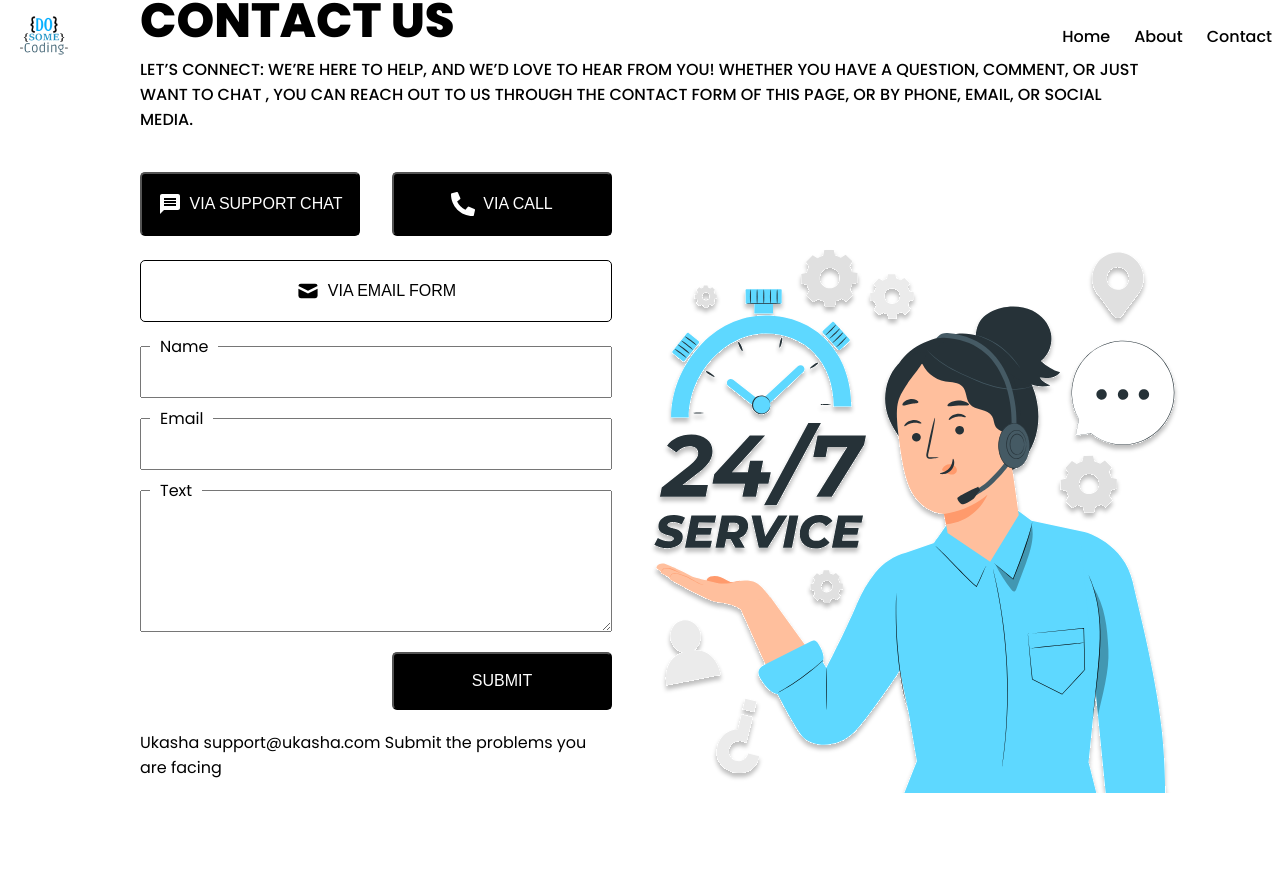
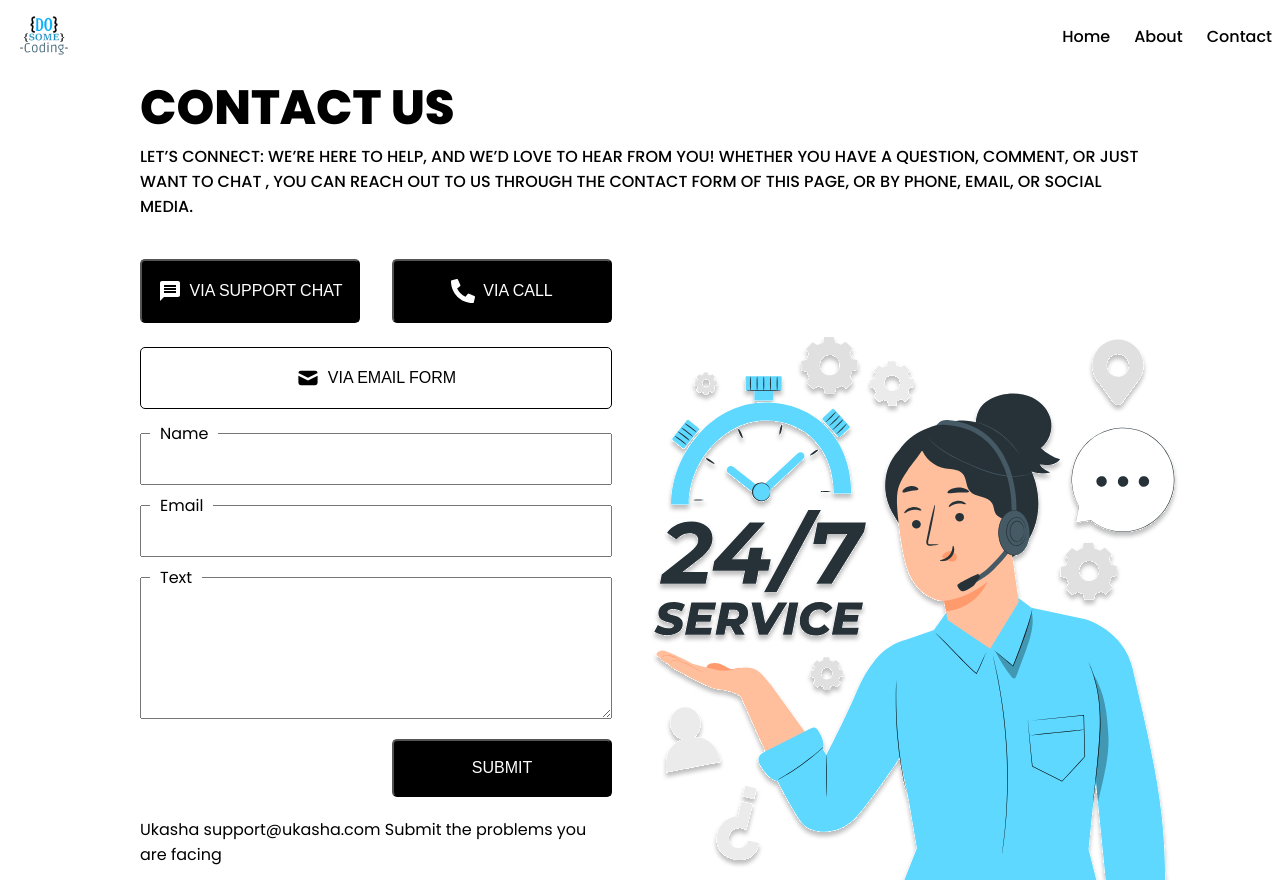
Before and after one commit to Ukashashere/ContactUS-page, a React (Vite) app in the folder contact-page/: page / in a window 1280 px wide. Before the commit the page ends 800 px from the top, so only its background shows below. Built offline with nearby package versions, Linux system fonts and the light colour scheme.

Commit message:
Commit 15

```diff
--- a/contact-page/src/App.css
+++ b/contact-page/src/App.css
@@ -16,7 +16,7 @@ body{
 
 .main_container{
   display: flex;
-  height: calc(100vh - 72px); /*as % of screen, 100vh means 100% of screen, calc to remove scrool behavior which is because of 72px of Navigation height */
+  /*height: calc(100vh - 72px);*/   /*Remmoved it to enable scrolling*/                           /*as % of screen, 100vh means 100% of screen, calc to remove scrool behavior which is because of 72px of Navigation height */
   flex-direction: column;
   justify-content: end;
 }
```
